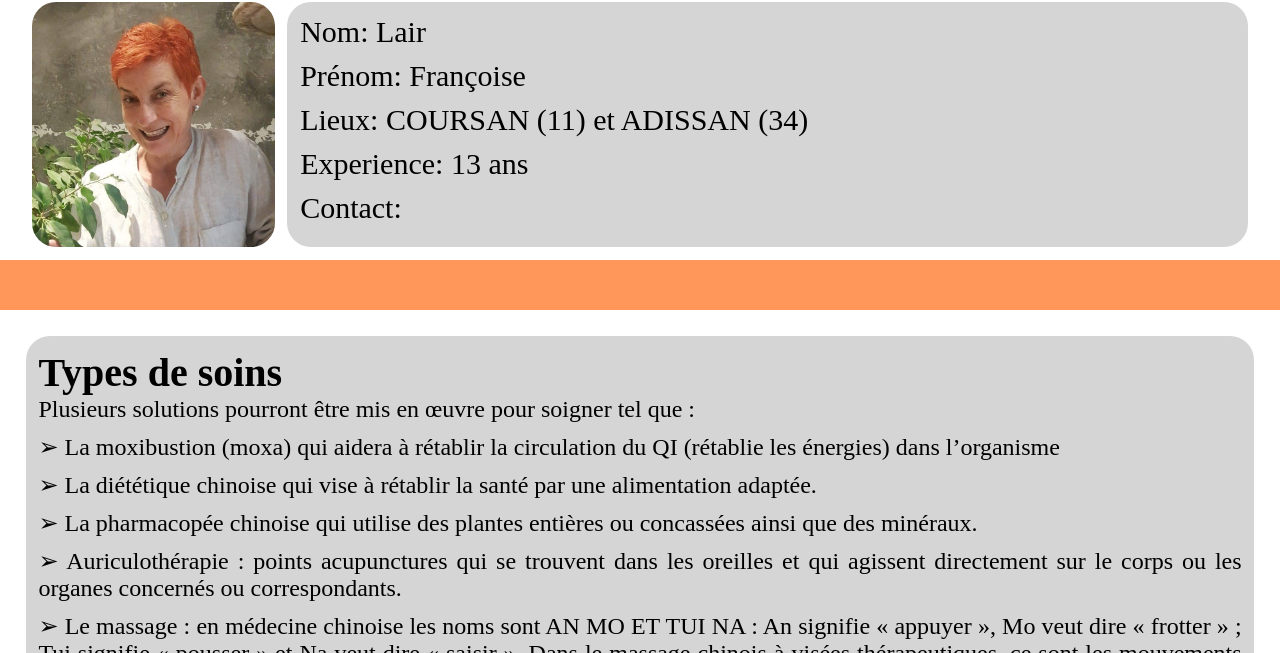
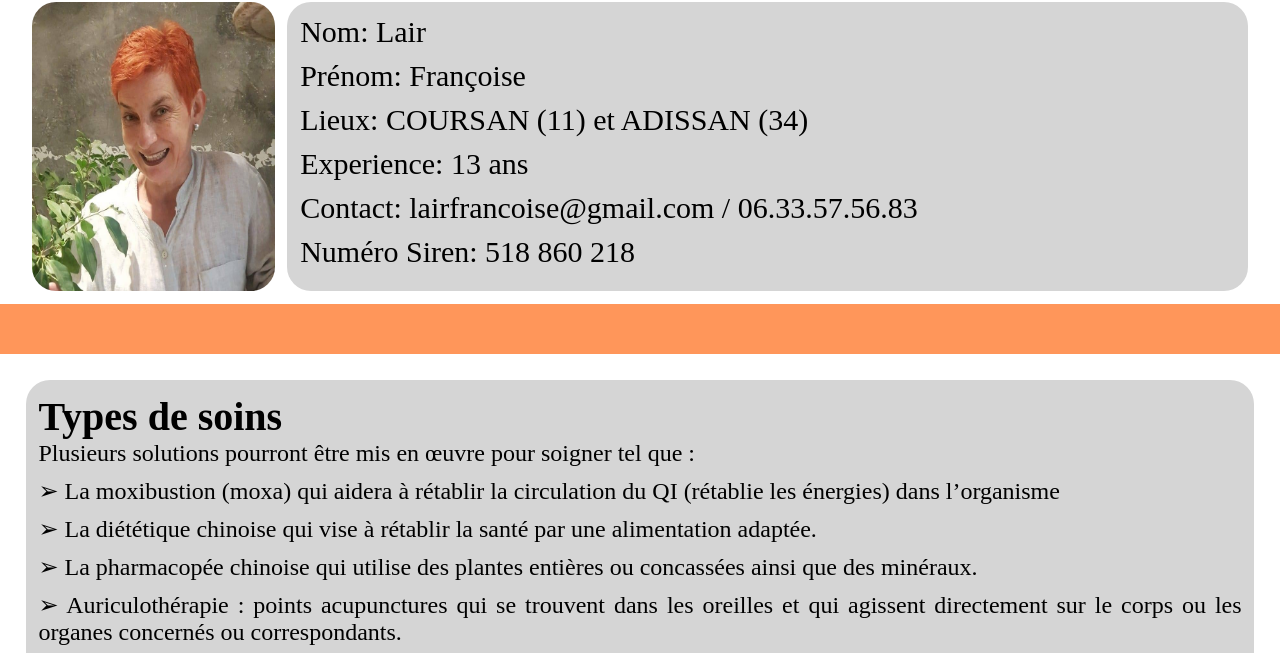
Before and after one commit to PiquesJessee/Medicine-Chinoises, a plain HTML site: page en savoir plus.html in a window 1280 px wide. Shown: the part 136-789 px from the top of the page. Drawn offline with Linux system fonts and the light colour scheme.

Commit message:
Update en savoir plus.html

```diff
--- a/en savoir plus.html
+++ b/en savoir plus.html
@@ -26,7 +26,8 @@
             <p>Prénom: Françoise</p>
             <p>Lieux: COURSAN (11) et ADISSAN (34)</p>
             <p>Experience: 13 ans</p>
-            <p>Contact:</p>
+            <p>Contact: lairfrancoise@gmail.com / 06.33.57.56.83</p>
+            <p>Numéro Siren: 518 860 218</p>
         </div>
     </section>
 
@@ -81,7 +82,7 @@
         <p class="copyright">Copyright © 2023 || All Right Reserved</p>
         <div class="footer_links">
             <a class="link" href="https://goo.gl/maps/rbHnQ9LLzZMH8Snu6">ADDISAN (34)</a>
-            <a class="link" href="">COURSAN (11)</a>
+            <a class="link" href="https://goo.gl/maps/DNnQQMUAde98pMt79">COURSAN (11)</a>
         </div>
     </footer>
 </body>
```
